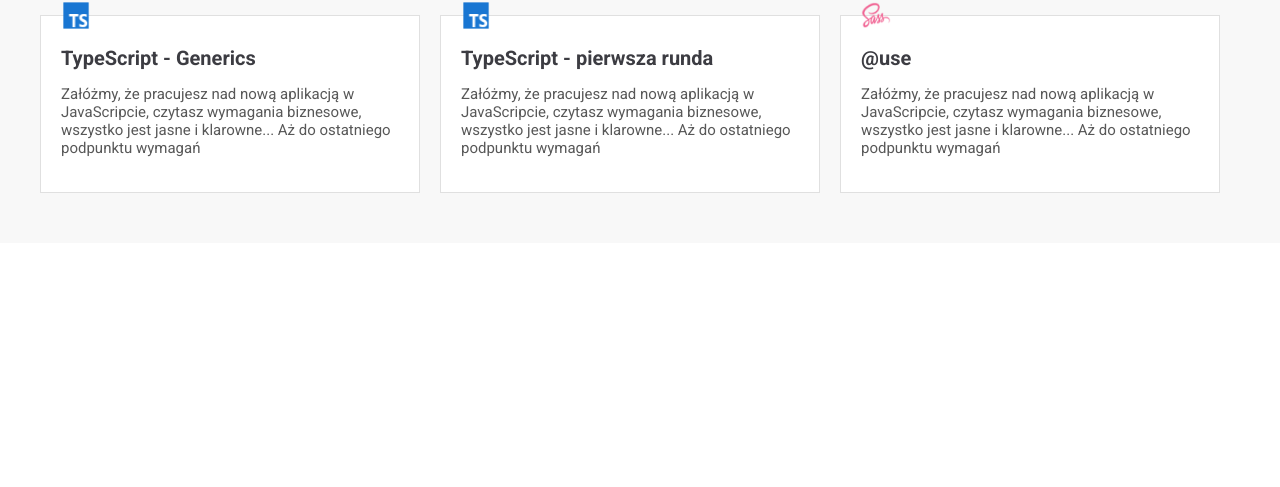
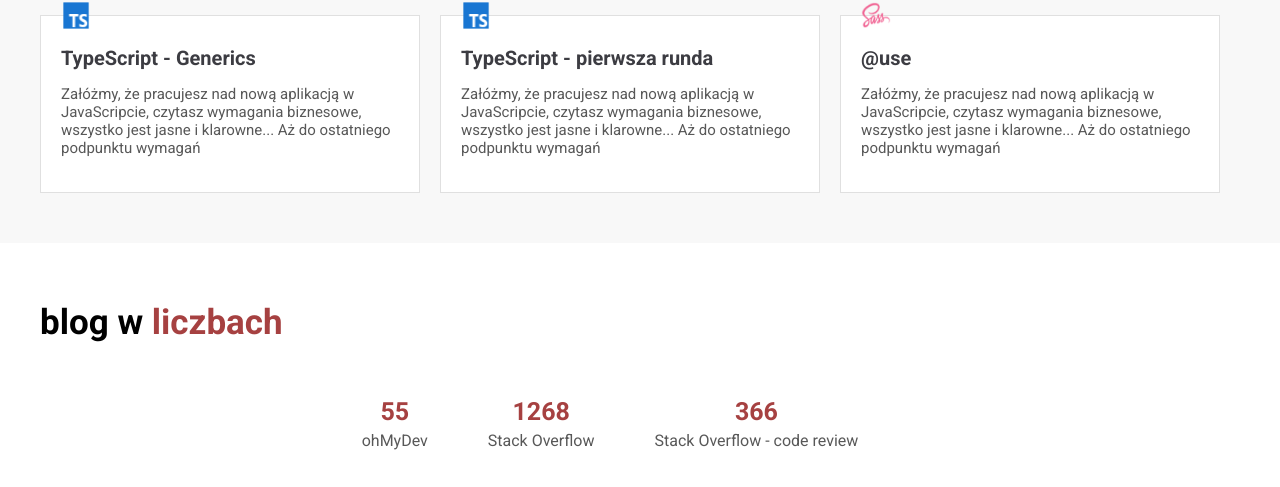
Before and after one commit to AdamKniec/bmw, a Gatsby site: page / in a window 1280 px wide. Shown: the part 595-1082 px from the top of the page. Before the commit the page ends 838 px from the top, so only its background shows below. Built offline with nearby package versions, Linux system fonts and the light colour scheme; Gatsby itself is replaced by a stand-in of ours.

Commit message:
adding styles for stats section

```diff
--- a/src/pages/index.tsx
+++ b/src/pages/index.tsx
@@ -104,9 +104,28 @@ const Header = (props: HeaderProps) => {
       <section className="latest-articles">
         <div className="inner-wrapper">
           <h2 className="section-header">
-            Ostatnie <span className="theme-red">wpisy</span>
+            ostatnie <span className="theme-red">wpisy</span>
           </h2>
           <div className="latest-articles-container">{latestBlogPosts()}</div>
+        </div>
+      </section>
+      <section className="statistics">
+        <h2>
+          blog w <span className="text-red">liczbach</span>
+        </h2>
+        <div className="stats-inner-wrapper">
+          <div className="numberBox">
+            <p className="number-value">55</p>
+            <p className="service">ohMyDev</p>
+          </div>
+          <div className="numberBox">
+            <p className="number-value">1268</p>
+            <p className="service">Stack Overflow</p>
+          </div>
+          <div className="numberBox">
+            <p className="number-value">366</p>
+            <p className="service">Stack Overflow - code review</p>
+          </div>
         </div>
       </section>
     </Layout>
--- /dev/null
+++ b/src/styles/sass/_statistics.scss
@@ -0,0 +1,46 @@
+@use 'colors';
+@use 'mixins';
+
+.statistics {
+  padding-left: 1rem;
+  padding-right: 1rem;
+  max-width: 1200px;
+  margin: 0 auto;
+  font-family: Roboto;
+  h2 {
+    padding-top: 30px;
+    font-family: Roboto;
+    font-weight: bold;
+    font-size: 35px;
+  }
+  .text-red {
+    color: colors.$text-red;
+  }
+  .stats-inner-wrapper {
+    display: flex;
+    align-items: center;
+    justify-content: center;
+    flex-wrap: wrap;
+    padding-bottom: 80px;
+    .numberBox {
+      display: flex;
+      flex-direction: column;
+      justify-content: center;
+      align-items: center;
+      margin-right: 60px;
+      max-width: 220px;
+      text-align: center;
+      .number-value {
+        font-size: 25px;
+        color: colors.$text-red;
+        margin-bottom: 5px;
+        font-family: Roboto;
+        font-weight: bold;
+      }
+      .service {
+        margin-top: 0;
+        color: colors.$text-lighter-gray;
+      }
+    }
+  }
+}
--- a/src/styles/sass/combined.scss
+++ b/src/styles/sass/combined.scss
@@ -7,3 +7,4 @@
 @use "notFound";
 @use 'mixins';
 @use 'general-layout';
+@use 'statistics';
```
Also changed, not shown: src/styles/css/combined.css, 1 other file.
